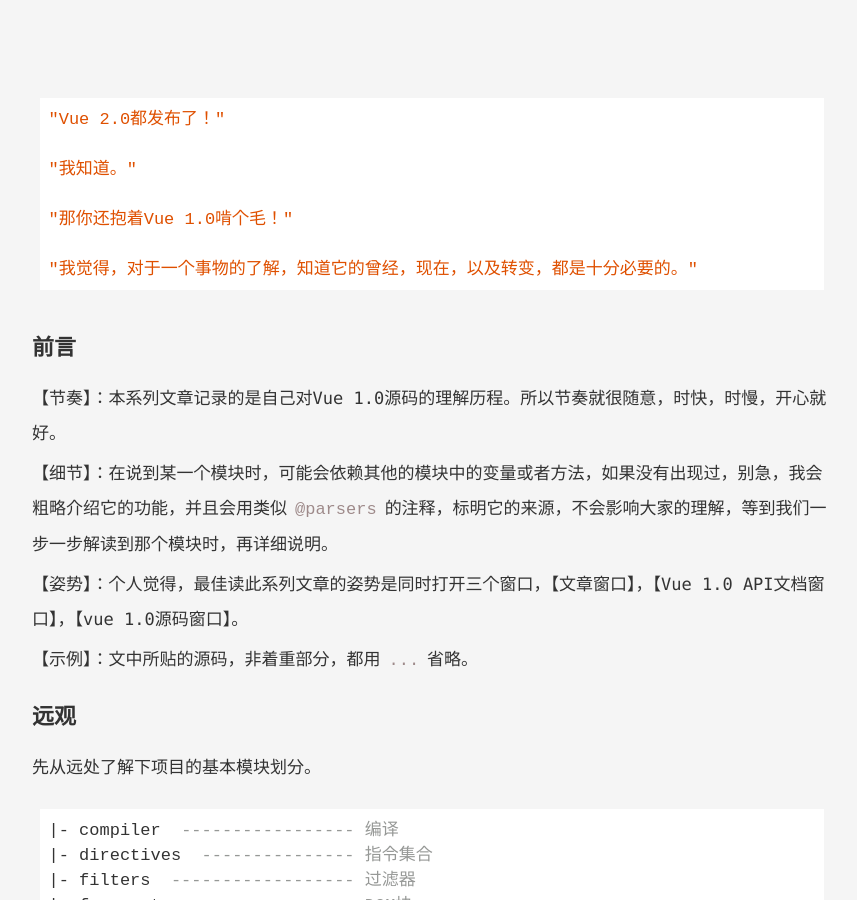
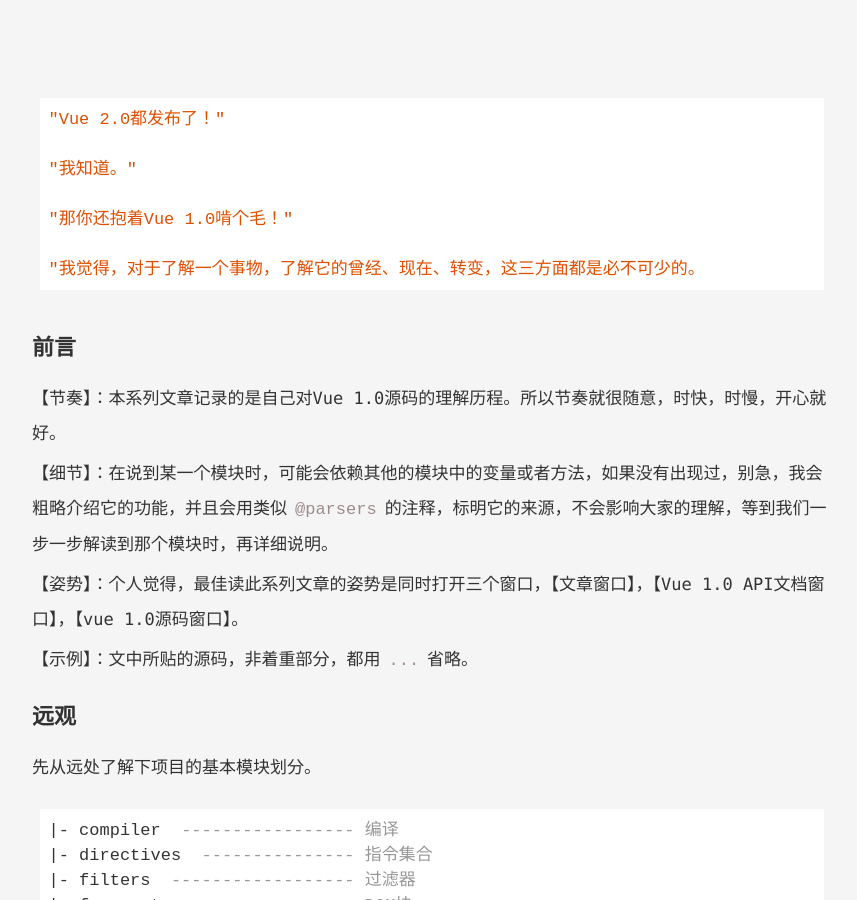
Before and after one commit to AxeMea/axemea.github.com, a Jekyll site: the page built from _posts/2016-11-30-闲谈Vue1-1-初识.md, in a window 1280 px wide and 900 px high, scrolled down 388 px. Shown: the whole window, without its empty margins (208-1065 px from the left). Built offline with Jekyll 4.4.1, drawn with Linux system fonts in a browser that asks for light colours; comment, search, counter and statistics services are not loaded.

Commit message:
update： update posts

````diff
--- a/_posts/2016-11-30-闲谈Vue1-1-初识.md
+++ b/_posts/2016-11-30-闲谈Vue1-1-初识.md
@@ -12,7 +12,7 @@
 
 "那你还抱着Vue 1.0啃个毛！"
 
-"我觉得，对于一个事物的了解，知道它的曾经，现在，以及转变，都是十分必要的。"
+"我觉得，对于了解一个事物，了解它的曾经、现在、转变，这三方面都是必不可少的。
 ```
 
 ### 前言
````
